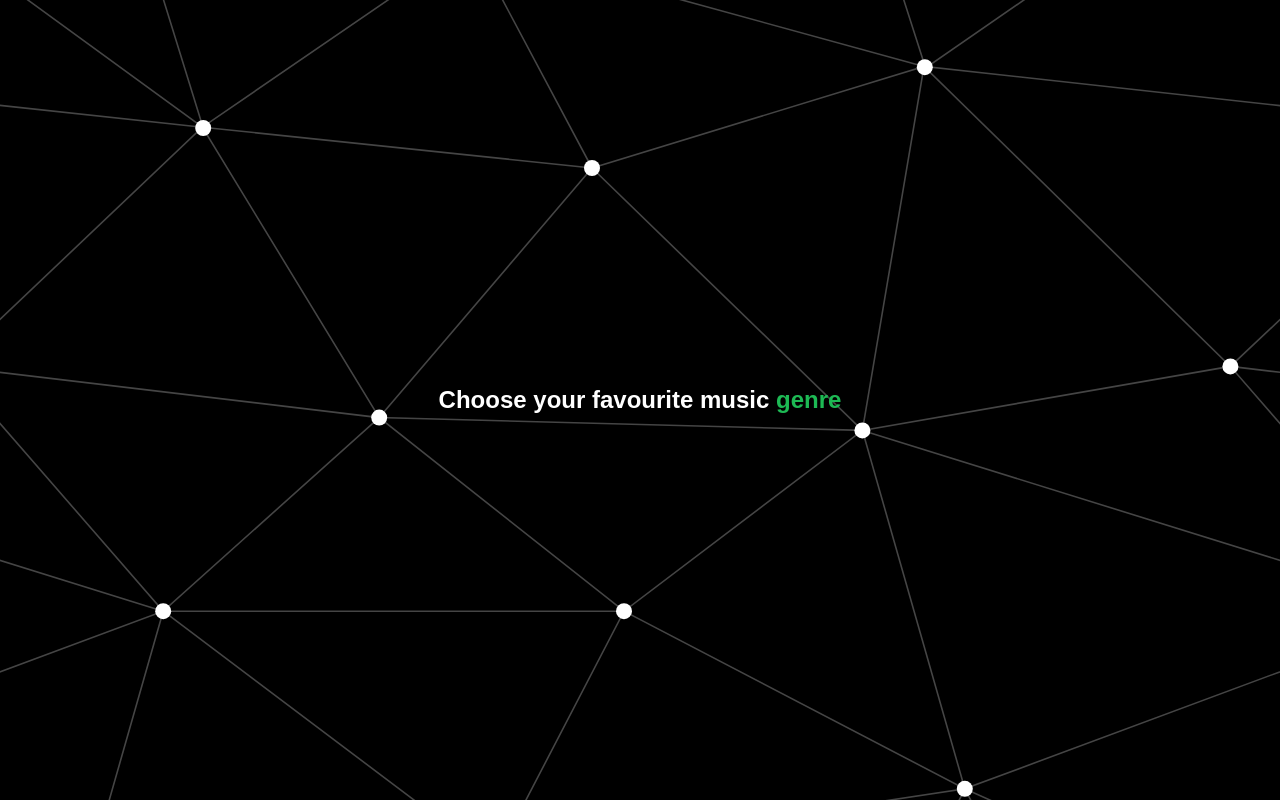
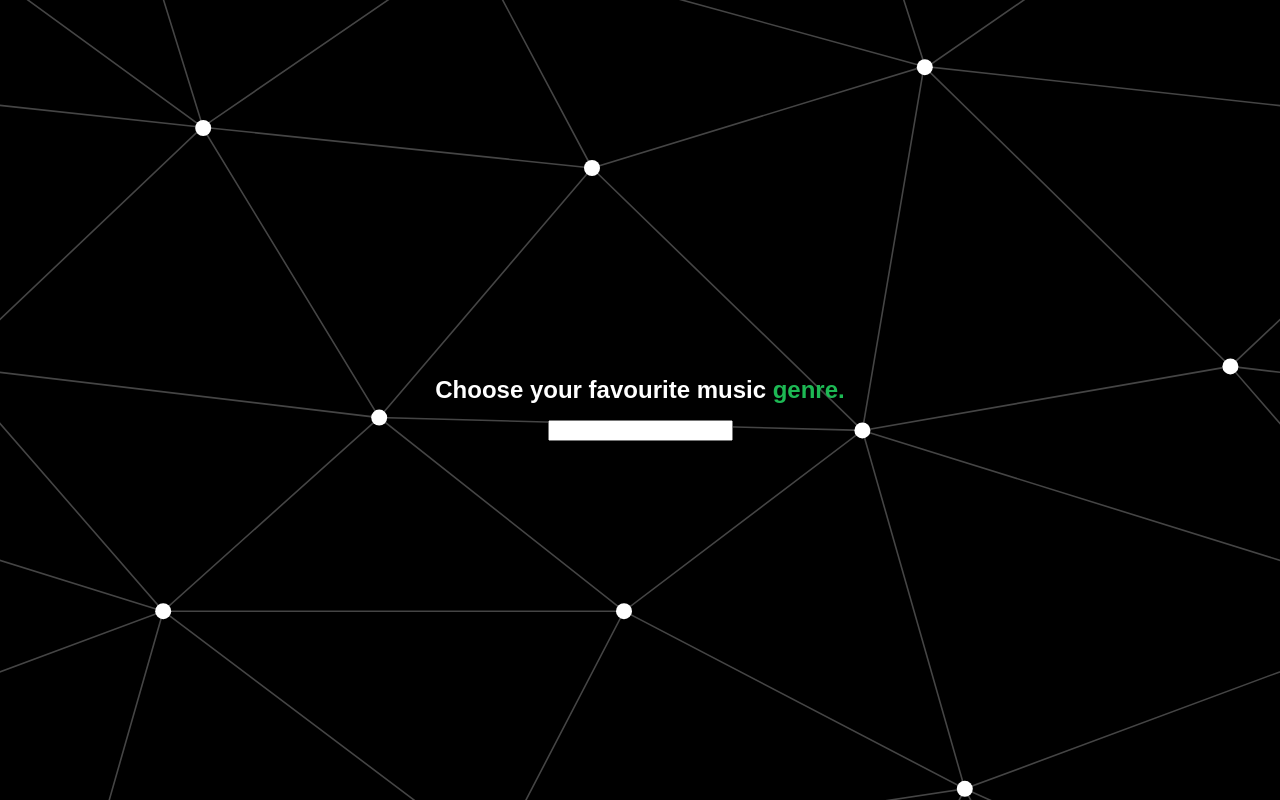
Before and after one commit to TeodorWolski/music-genre-chooser, a React (Create React App) app: page / in a window 1280 px wide. Built offline with nearby package versions, Linux system fonts and the light colour scheme.

Commit message:
File structure

```diff
--- /dev/null
+++ b/src/components/organisms/Combobox/Combobox.tsx
@@ -0,0 +1,13 @@
+import styled from 'styled-components';
+
+const Input = styled.input``;
+
+const Combobox = () => {
+  return (
+    <div>
+      <Input />
+    </div>
+  );
+};
+
+export default Combobox;
--- a/src/views/Root/Root.styles.ts
+++ b/src/views/Root/Root.styles.ts
@@ -5,7 +5,7 @@ export const Heading = styled.h1`
   font-size: ${({ theme }) => theme.fontSize.xl};
 
   &::after {
-    content: ' genre';
+    content: ' genre.';
     color: ${({ theme }) => theme.colors.green};
   }
 `;
--- a/src/views/Root/Root.tsx
+++ b/src/views/Root/Root.tsx
@@ -1,10 +1,12 @@
 import MainTemplate from 'components/templates/MainTemplate';
 import { Heading } from './Root.styles';
+import Combobox from 'components/organisms/Combobox/Combobox';
 
 const Root = () => {
   return (
     <MainTemplate>
       <Heading>Choose your favourite music</Heading>
+      <Combobox />
     </MainTemplate>
   );
 };
```
